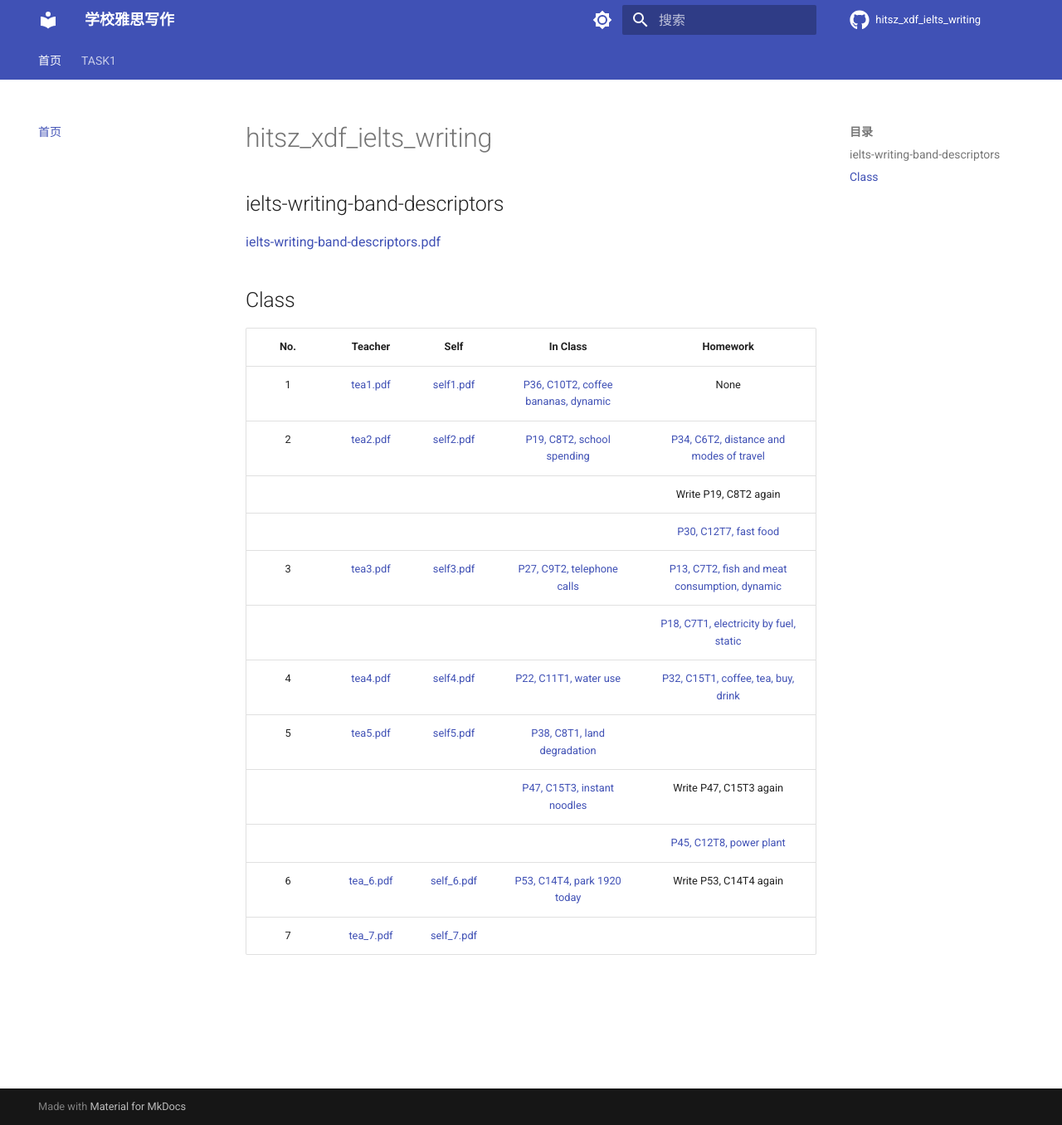
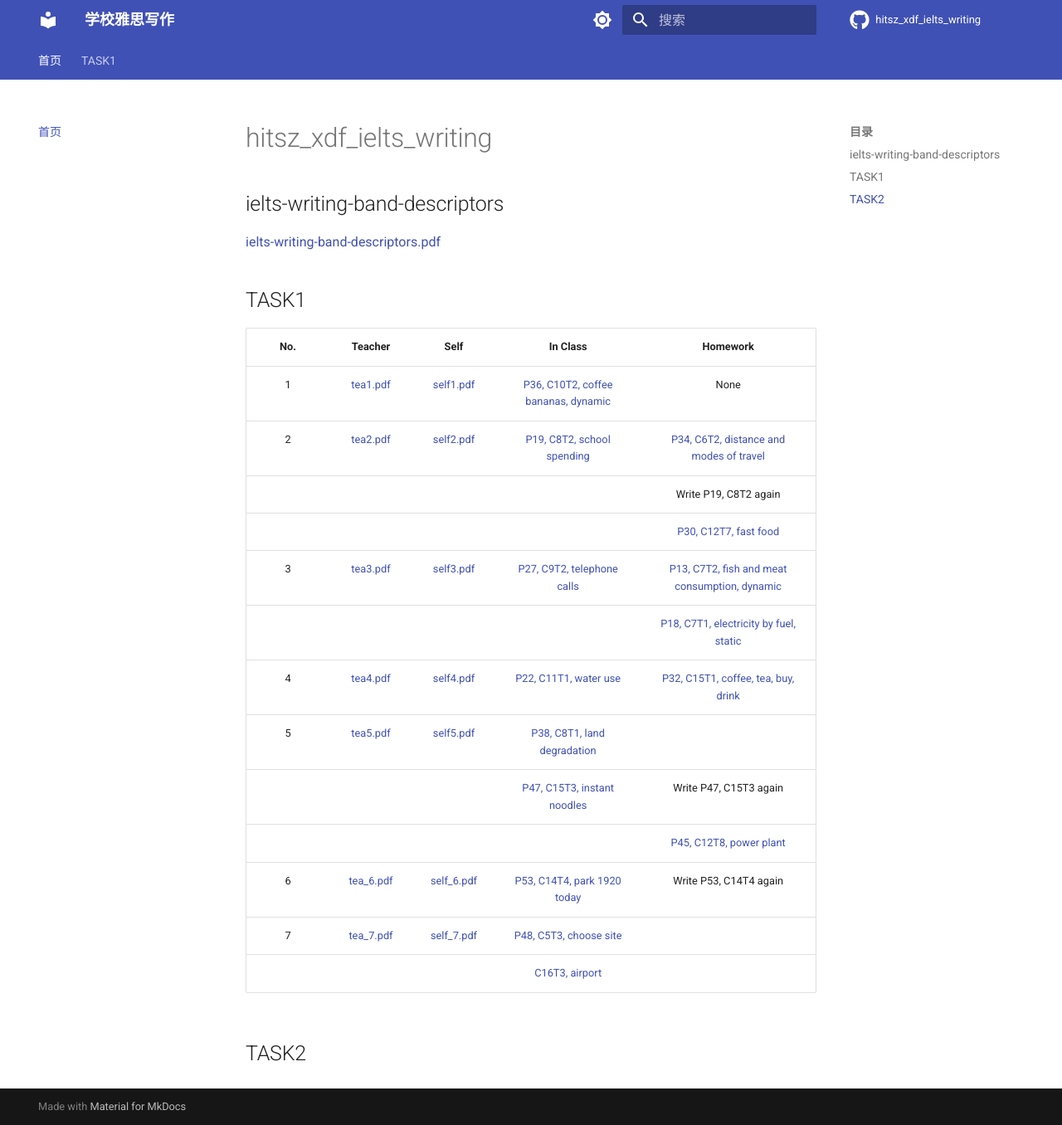
Before and after one commit to xuanhao44/hitsz_xdf_ielts_writing, an MkDocs documentation site: the page built from docs/index.md, in a window 1280 px wide and 1356 px high. Shown: the whole window at 83% size. Built offline with MkDocs 1.6.1 and Material for MkDocs 9.7.7, drawn with Linux system fonts in a browser that asks for light colours; comment, search, counter and statistics services are not loaded.

Commit message:
class 8,9,10

```diff
--- a/docs/index.md
+++ b/docs/index.md
@@ -4,19 +4,22 @@
 
 [ielts-writing-band-descriptors.pdf](note_teacher/ielts-writing-band-descriptors.pdf)
 
-## Class
+## TASK1
 
-| No. |                 Teacher                 |                Self                |                               In Class                               |                                         Homework                                         |
-|:---:|:---------------------------------------:|:----------------------------------:|:--------------------------------------------------------------------:|:----------------------------------------------------------------------------------------:|
-|  1  | [tea1.pdf](note_teacher/teacher_1.pdf)  | [self1.pdf](note_self/self_1.pdf)  | [P36, C10T2, coffee bananas, dynamic](TASK1/C10T2_coffee_bananas.md) |                                           None                                           |
-|  2  | [tea2.pdf](note_teacher/teacher_2.pdf)  | [self2.pdf](note_self/self_2.pdf)  |     [P19, C8T2, school spending](TASK1/C8T2_school_spending.md)      |  [P34, C6T2, distance and modes of travel](TASK1/C6T2_distance_and_modes_of_travel.md)   |
-|     |                                         |                                    |                                                                      |                                  Write P19, C8T2 again                                   |
-|     |                                         |                                    |                                                                      |                    [P30, C12T7, fast food](TASK1/C12T7_fast_food.md)                     |
-|  3  | [tea3.pdf](note_teacher/teacher_3.pdf)  | [self3.pdf](note_self/self_3.pdf)  |     [P27, C9T2, telephone calls](TASK1/C9T2_telephone_calls.md)      | [P13, C7T2, fish and meat consumption, dynamic](TASK1/C7T2_fish_and_meat_consumption.md) |
-|     |                                         |                                    |                                                                      |       [P18, C7T1, electricity by fuel, static](TASK1/C7T1_electricity_by_fuel.md)        |
-|  4  | [tea4.pdf](note_teacher/teacher_4.pdf)  | [self4.pdf](note_self/self_4.pdf)  |          [P22, C11T1, water use](TASK1/C11T1_water_use.md)           |        [P32, C15T1, coffee, tea, buy, drink](TASK1/C15T1_coffee_tea_buy_drink.md)        |
-|  5  | [tea5.pdf](note_teacher/teacher_5.pdf)  | [self5.pdf](note_self/self_5.pdf)  |    [P38, C8T1, land degradation](TASK1/C8T1_land_degradation.md)     |                                                                                          |
-|     |                                         |                                    |    [P47, C15T3, instant noodles](TASK1/C15T3_instant_noodles.md)     |                                  Write P47, C15T3 again                                  |
-|     |                                         |                                    |                                                                      |                  [P45, C12T8, power plant](TASK1/C12T8_power_plant.md)                   |
-|  6  | [tea_6.pdf](note_teacher/teacher_6.pdf) | [self_6.pdf](note_self/self_6.pdf) |    [P53, C14T4, park 1920 today](TASK1/C14T4_park_1920_today.md)     |                                  Write P53, C14T4 again                                  |
-|  7  | [tea_7.pdf](note_teacher/teacher_7.pdf) | [self_7.pdf](note_self/self_7.pdf) |                                                                      |                                                                                          |
+| No.  |                 Teacher                 |                Self                |                           In Class                           |                           Homework                           |
+| :--: | :-------------------------------------: | :--------------------------------: | :----------------------------------------------------------: | :----------------------------------------------------------: |
+|  1   | [tea1.pdf](note_teacher/teacher_1.pdf)  | [self1.pdf](note_self/self_1.pdf)  | [P36, C10T2, coffee bananas, dynamic](TASK1/C10T2_coffee_bananas.md) |                             None                             |
+|  2   | [tea2.pdf](note_teacher/teacher_2.pdf)  | [self2.pdf](note_self/self_2.pdf)  | [P19, C8T2, school spending](TASK1/C8T2_school_spending.md)  | [P34, C6T2, distance and modes of travel](TASK1/C6T2_distance_and_modes_of_travel.md) |
+|      |                                         |                                    |                                                              |                    Write P19, C8T2 again                     |
+|      |                                         |                                    |                                                              |      [P30, C12T7, fast food](TASK1/C12T7_fast_food.md)       |
+|  3   | [tea3.pdf](note_teacher/teacher_3.pdf)  | [self3.pdf](note_self/self_3.pdf)  | [P27, C9T2, telephone calls](TASK1/C9T2_telephone_calls.md)  | [P13, C7T2, fish and meat consumption, dynamic](TASK1/C7T2_fish_and_meat_consumption.md) |
+|      |                                         |                                    |                                                              | [P18, C7T1, electricity by fuel, static](TASK1/C7T1_electricity_by_fuel.md) |
+|  4   | [tea4.pdf](note_teacher/teacher_4.pdf)  | [self4.pdf](note_self/self_4.pdf)  |      [P22, C11T1, water use](TASK1/C11T1_water_use.md)       | [P32, C15T1, coffee, tea, buy, drink](TASK1/C15T1_coffee_tea_buy_drink.md) |
+|  5   | [tea5.pdf](note_teacher/teacher_5.pdf)  | [self5.pdf](note_self/self_5.pdf)  | [P38, C8T1, land degradation](TASK1/C8T1_land_degradation.md) |                                                              |
+|      |                                         |                                    | [P47, C15T3, instant noodles](TASK1/C15T3_instant_noodles.md) |                    Write P47, C15T3 again                    |
+|      |                                         |                                    |                                                              |    [P45, C12T8, power plant](TASK1/C12T8_power_plant.md)     |
+|  6   | [tea_6.pdf](note_teacher/teacher_6.pdf) | [self_6.pdf](note_self/self_6.pdf) | [P53, C14T4, park 1920 today](TASK1/C14T4_park_1920_today.md) |                    Write P53, C14T4 again                    |
+|  7   | [tea_7.pdf](note_teacher/teacher_7.pdf) | [self_7.pdf](note_self/self_7.pdf) |     [P48, C5T3, choose site](TASK1/C5T3_choose_site.md)      |                                                              |
+|      |                                         |                                    |           [C16T3, airport](TASK1/C16T3_airport.md)           |                                                              |
+
+## TASK2
--- a/mkdocs.yml
+++ b/mkdocs.yml
@@ -28,7 +28,7 @@
     language: 'zh' #语言
     name: material #指定主题
     features:
-        - navigation.tabs #tab页展示方式
+        - navigation.tabs #tab 页展示方式
         - navigation.expand
     icon:
       repo: fontawesome/brands/github #右上角图标
@@ -67,3 +67,5 @@
       - instant_noodles: TASK1/C15T3_instant_noodles.md
       - power_plant: TASK1/C12T8_power_plant.md
       - park_1920_today: TASK1/C14T4_park_1920_today.md
+      - choose_site: TASK1/C5T3_choose_site.md
+      - airport: TASK1/C16T3_airport.md
```
Also changed, not shown: docs/TASK1/C16T3_airport.md (added, +1 -0 lines), docs/TASK1/C5T3_choose_site.md (added, +11 -0 lines), 5 other files.
